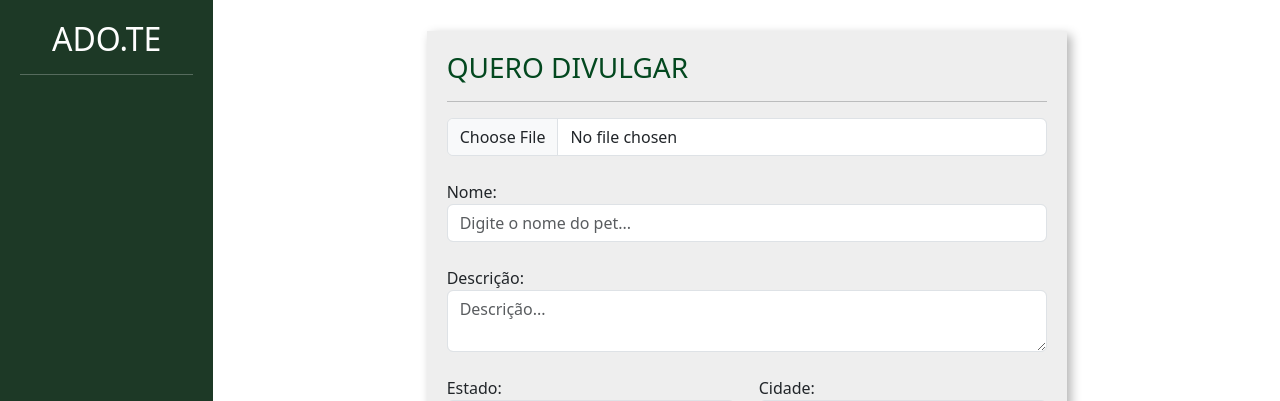
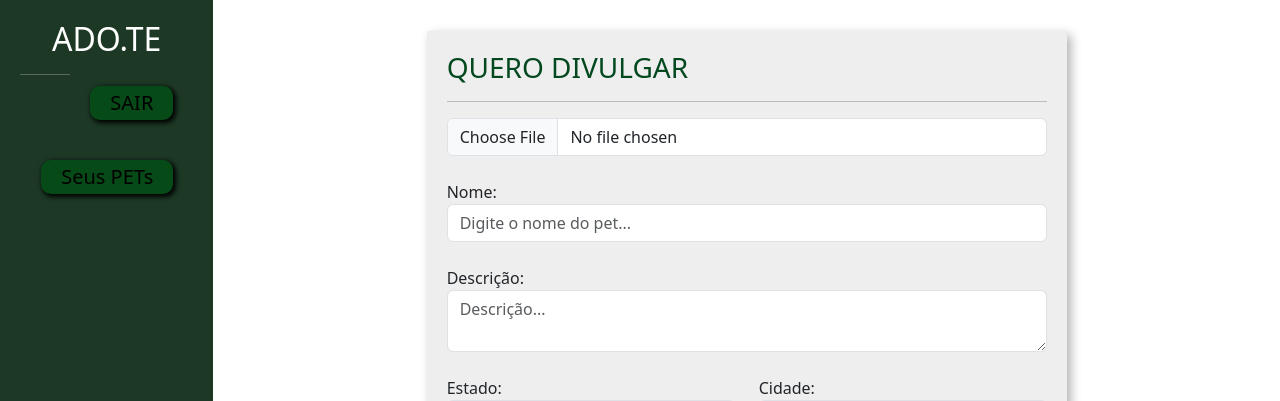
Before and after one commit to jrrodrigo421/ADO.TE, a Django app: page /divulgar/novo_pet in a window 1280 px wide. Shown: the top 401 px of the page. Run offline with Django 4.2, Linux system fonts and the light colour scheme; the visitor is signed in with stand-in values (Sample User, id 1); data that the repository does not hold is empty.

Commit message:
Logout user, adicionado botoes

```diff
--- a/divulgar/templates/novo_pet.html
+++ b/divulgar/templates/novo_pet.html
@@ -16,10 +16,14 @@
             <div class="row">
                 <div class="col-md-2 bg-side sidebar">
                     <h2>ADO.TE</h2>
+                    <h1><a href="{% url 'sair' %}" class="link-float">SAIR</a></h1>
+                    <h1><a href="{% url 'seus_pets' %}" class="link-float">Seus PETs</a></h1>
+
                     <hr>
 
 
                 </div>
+
 
                 <div class="col-md">
                     <div class="wrapper">
--- a/divulgar/templates/seus_pets.html
+++ b/divulgar/templates/seus_pets.html
@@ -16,6 +16,9 @@
             <div class="row">
                 <div class="col-md-2 bg-side sidebar">
                     <h2>ADO.TE</h2>
+                    <h1><a href="{% url 'sair' %}" class="link-float">SAIR</a></h1>
+                    <h1><a href="{% url 'novo_pet' %}" class="link-float">Novo PET</a></h1>
+
                     <hr>
 
 
--- a/divulgar/urls.py
+++ b/divulgar/urls.py
@@ -6,5 +6,6 @@ urlpatterns = [
     path('novo_pet', views.novo_pet, name="novo_pet"),
     path('seus_pets/', views.seus_pets, name="seus_pets"),
     path('remover_pet/<int:id>', views.remover_pet, name="remover_pet"),
+    path('auth/login/', views.sair, name="sair"),
 
 ]
--- a/divulgar/views.py
+++ b/divulgar/views.py
@@ -5,7 +5,7 @@ from .models import Tag, Raca, Pet
 from django.contrib import messages
 from django.contrib.messages import constants
 from django.shortcuts import redirect
-
+from django.contrib.auth import logout
 
 @login_required
 def novo_pet(request):
@@ -46,7 +46,8 @@ def novo_pet(request):
 
         pet.save()
 
-        return HttpResponse('teste')
+        # return render(request, 'novo_pet.html')
+        return redirect('/divulgar/seus_pets')
 @login_required
 def seus_pets(request):
 
@@ -67,3 +68,8 @@ def remover_pet(request, id):
     messages.add_message(request, constants.SUCCESS, "Pet removido com sucesso")
 
     return redirect('/divulgar/seus_pets')
+
+def sair(request):
+    logout(request)
+    # redirecionando para a página de login
+    return redirect('/auth/login')
--- a/usuarios/templates/cadastro.html
+++ b/usuarios/templates/cadastro.html
@@ -51,7 +51,7 @@
 
                             <input type="submit" value="SALVAR" class="btn-custom-primary">
 
-                            <a href="" class="link-float">Já tenho uma conta</a>
+                            <a href="{% url 'login' %}" class="link-float">Já tenho uma conta</a>
                         </form>
                     </div>
                 </div>
--- a/usuarios/templates/login.html
+++ b/usuarios/templates/login.html
@@ -41,7 +41,7 @@
 
                             <input type="submit" value="LOGAR" class="btn-custom-primary">
 
-                            <a href="" class="link-float">Cadastre-se</a>
+                            <a href="{% url 'cadastro'%}" class="link-float">Cadastre-se</a>
                         </form>
                     </div>
                 </div>
```
Also changed, not shown: media/fotos_pets/adotar-um-cachorro-vira-lata_KtBULvm.jpg (added), media/fotos_pets/cachorro-pastor-alemao-saiba-mais-sobre-a-raca-capa_Olg1jUz.png (added), media/fotos_pets/cachorro-pastor-alemao-saiba-mais-sobre-a-raca-capa_cB0xAl5.png (added), media/fotos_pets/cachorro-pastor-alemao-saiba-mais-sobre-a-raca-capa_itTEq6P.png (added), media/fotos_pets/cachorro-pastor-alemao-saiba-mais-sobre-a-raca-capa_ua5lq7R.png (added), media/fotos_pets/cachorros-fofos_sv35JZJ.jpg (added), media/fotos_pets/vira-lata-escovacao-pelos_uDQ8iKy.webp (added), usuarios/views.py (line endings or trailing spaces).
